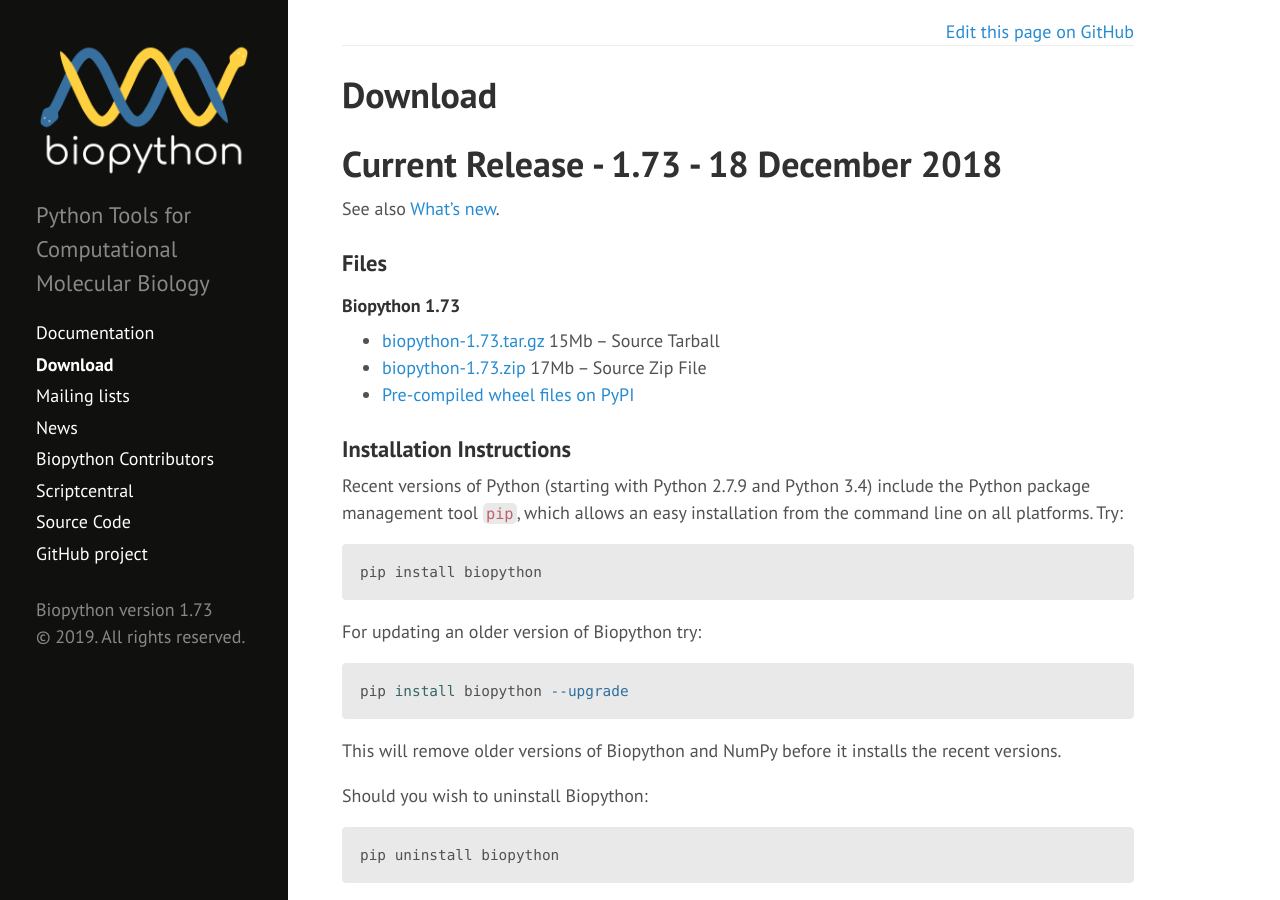
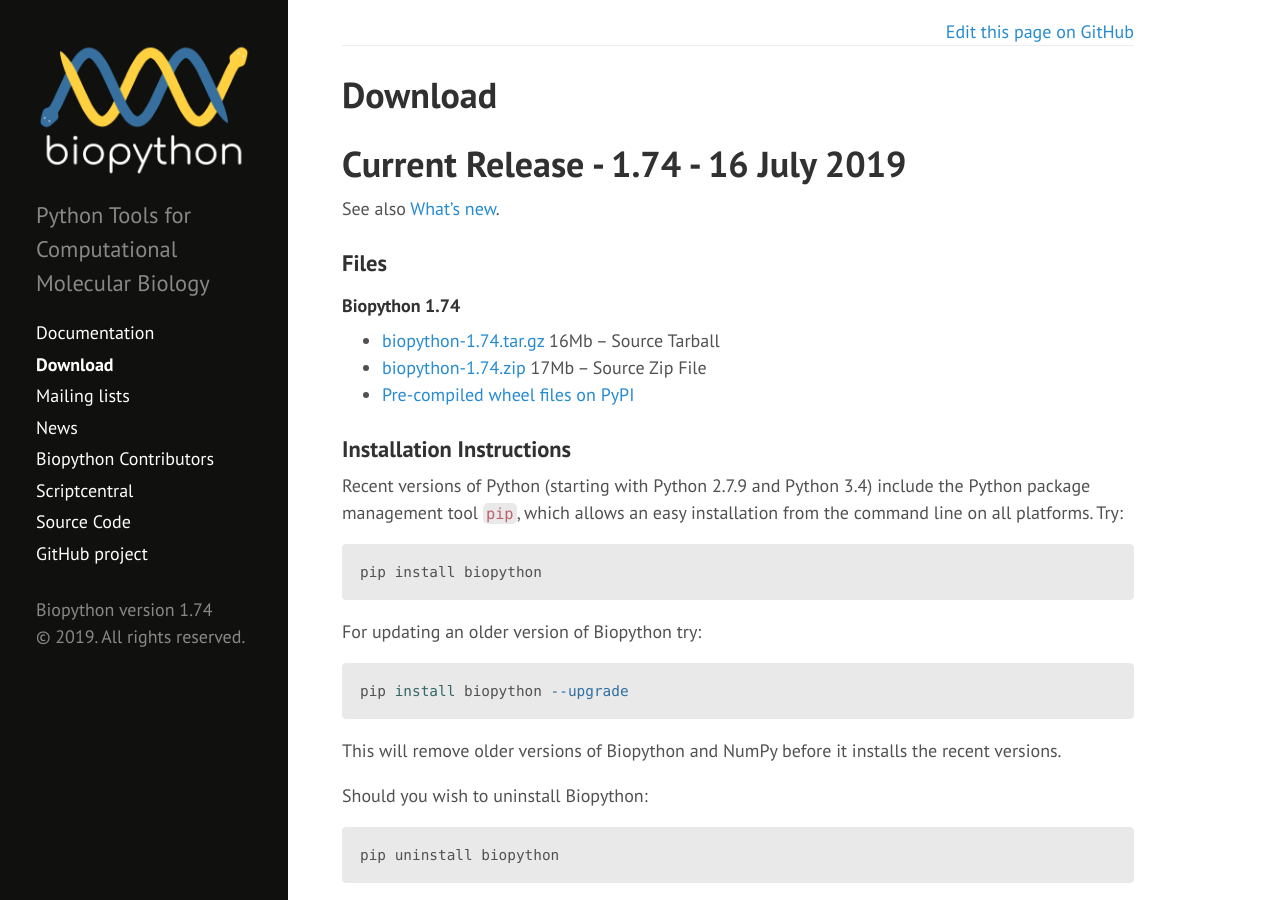
Before and after one commit to biopython/biopython.github.io, a Jekyll site: the page built from wiki/Download.md, in a window 1280 px wide and 900 px high. Built offline with Jekyll 4.4.1, drawn with Linux system fonts in a browser that asks for light colours; some of the changed text lies outside the part shown.

Commit message:
Biopython 1.74

```diff
--- a/_config.yml
+++ b/_config.yml
@@ -20,6 +20,6 @@ author:
   url: https://twitter.com/biopython
 
 # Custom variables for Hyde theme
-version: "1.73"
+version: "1.74"
 github:
   repo: https://github.com/biopython/biopython
--- a/wiki/Download.md
+++ b/wiki/Download.md
@@ -6,21 +6,21 @@ redirect_from:
  - /download/
 ---
 
-Current Release - 1.73 - 18 December 2018
-=========================================
+Current Release - 1.74 - 16 July 2019
+=====================================
 
 See also [What's
 new](https://github.com/biopython/biopython/blob/master/NEWS.rst).
 
 ### Files
 
-#### Biopython 1.73
+#### Biopython 1.74
 
--   [biopython-1.73.tar.gz](http://biopython.org/DIST/biopython-1.73.tar.gz)
-    15Mb -- Source Tarball
--   [biopython-1.73.zip](http://biopython.org/DIST/biopython-1.73.zip)
+-   [biopython-1.74.tar.gz](http://biopython.org/DIST/biopython-1.74.tar.gz)
+    16Mb -- Source Tarball
+-   [biopython-1.74.zip](http://biopython.org/DIST/biopython-1.74.zip)
     17Mb -- Source Zip File
--   [Pre-compiled wheel files on PyPI](https://pypi.python.org/pypi/biopython/1.73)
+-   [Pre-compiled wheel files on PyPI](https://pypi.python.org/pypi/biopython/1.74)
 
 ### Installation Instructions
 
```
Also changed, not shown: other parts of wiki/Download.md (+8 -0 lines), wiki/Biopython.md (+2 -2 lines).
